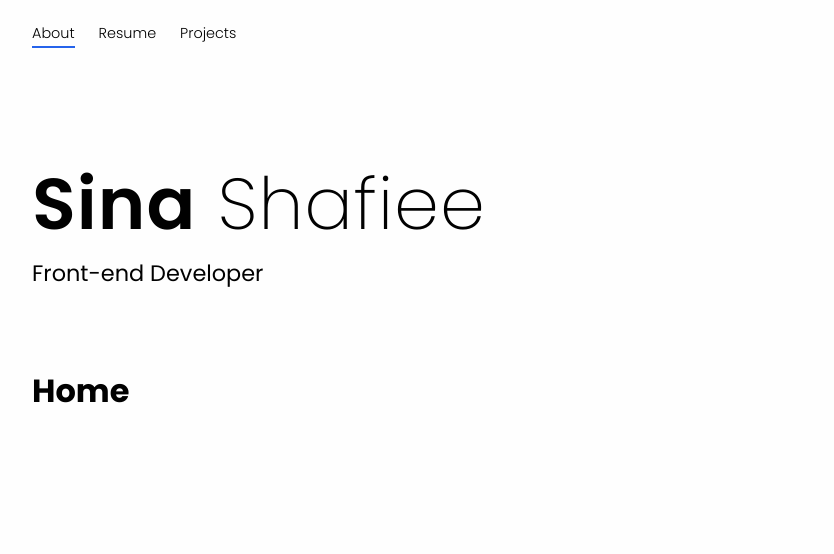
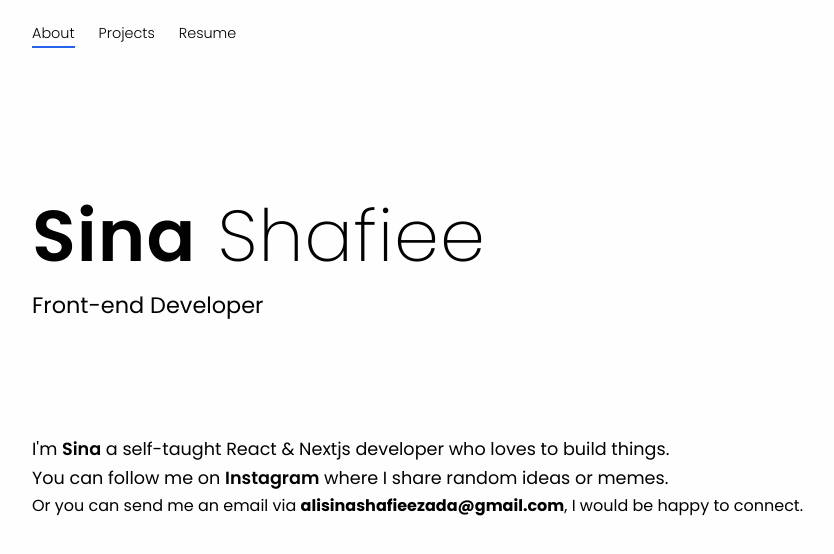
Before and after one commit to Sina-shafiee/sina-shafiee, a Next.js app: page / in a window 1280 px wide. Shown: the top 554 px of the page, without its empty margins (124-958 px from the left). Built offline with nearby package versions, Linux system fonts and the light colour scheme.

Commit message:
bio section

```diff
--- /dev/null
+++ b/components/Bio/Bio.module.css
@@ -0,0 +1,12 @@
+.wrapper {
+  padding: 1.5rem 0;
+}
+
+.paragraph {
+  font-size: 1.1em;
+  line-height: 1.2;
+  margin-bottom: 0.5rem;
+}
+.paragraph strong {
+  font-weight: 600;
+}
--- a/components/Bio/Bio.tsx
+++ b/components/Bio/Bio.tsx
@@ -1,5 +1,29 @@
+import styles from './Bio.module.css';
 const Bio = () => {
-  return <section></section>;
+  return (
+    <section className={styles.wrapper}>
+      <p className={styles.paragraph}>
+        I&apos;m <strong>Sina</strong> a self-taught React & Nextjs developer
+        who loves to build things.
+      </p>
+      <p className={styles.paragraph}>
+        You can follow me on{' '}
+        <strong>
+          <a href='https://www.instagram.com/sina_shaf1ee/'>Instagram</a>
+        </strong>{' '}
+        where I share random ideas or memes.
+      </p>
+      <p>
+        Or you can send me an email via{' '}
+        <strong>
+          <a href='mailto:alisinashafieezada@gmail.com'>
+            alisinashafieezada@gmail.com
+          </a>
+        </strong>
+        , I would be happy to connect.
+      </p>
+    </section>
+  );
 };
 
 export default Bio;
--- a/components/Hero/Hero.module.css
+++ b/components/Hero/Hero.module.css
@@ -1,5 +1,5 @@
 .hero {
-  padding: 3rem 0;
+  padding: 5rem 0;
 }
 
 .name {
--- a/data/index.ts
+++ b/data/index.ts
@@ -1,26 +1,13 @@
 export const NavLinks = [
   { title: 'About', path: '/', id: 1 },
-  { title: 'Resume', path: '/resume', id: 2 },
-  { title: 'Projects', path: '/projects', id: 3 }
+  { title: 'Projects', path: '/projects', id: 2 },
+  { title: 'Resume', path: '/Resume.pdf', id: 3 }
 ];
 
 export const userDetail = {
   name: 'Sina Shafiee',
   title: 'Front-end Developer',
-  email: 'alisinashafieezada@gmail.com',
-  phone: '+98933977029',
-  address: 'Shiraz, Iran',
-  social: [
-    {
-      title: 'Github',
-      url: 'https://www.github.com/sina-shafiee',
-      id: '1'
-    },
-    {
-      title: 'Linkedin',
-      url: 'https://www.linkedin.com/in/sina-shaf1ee',
-      id: '2'
-    }
-  ]
-  // add more social links here
+  email: 'alisinashafieezada@gmail.com'
+
+  // add more details
 };
--- a/pages/index.tsx
+++ b/pages/index.tsx
@@ -1,10 +1,11 @@
+import Bio from '@/components/Bio/Bio';
 import Page from '@/components/page/Page';
 
 const Home = () => {
   return (
     <>
       <Page title='Home'>
-        <h1>Home</h1>
+        <Bio />
       </Page>
     </>
   );
--- a/styles/globals.css
+++ b/styles/globals.css
@@ -20,6 +20,15 @@ body {
   font-weight: 400;
 }
 
+a,
+button {
+  cursor: pointer;
+  text-decoration: none;
+  color: inherit;
+  background-color: inherit;
+  font: inherit;
+}
+
 .container {
   max-width: 1000px;
   margin: 0 auto;
```
Also changed, not shown: 1 other file (tests, documents, lock files or other folders).
